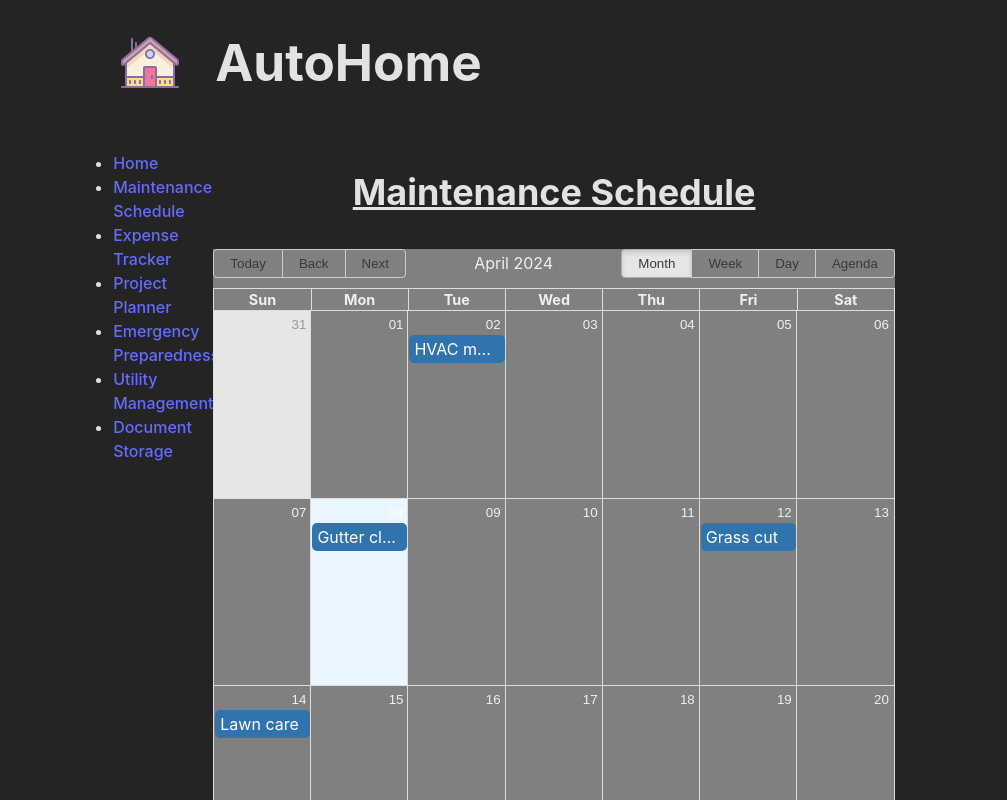
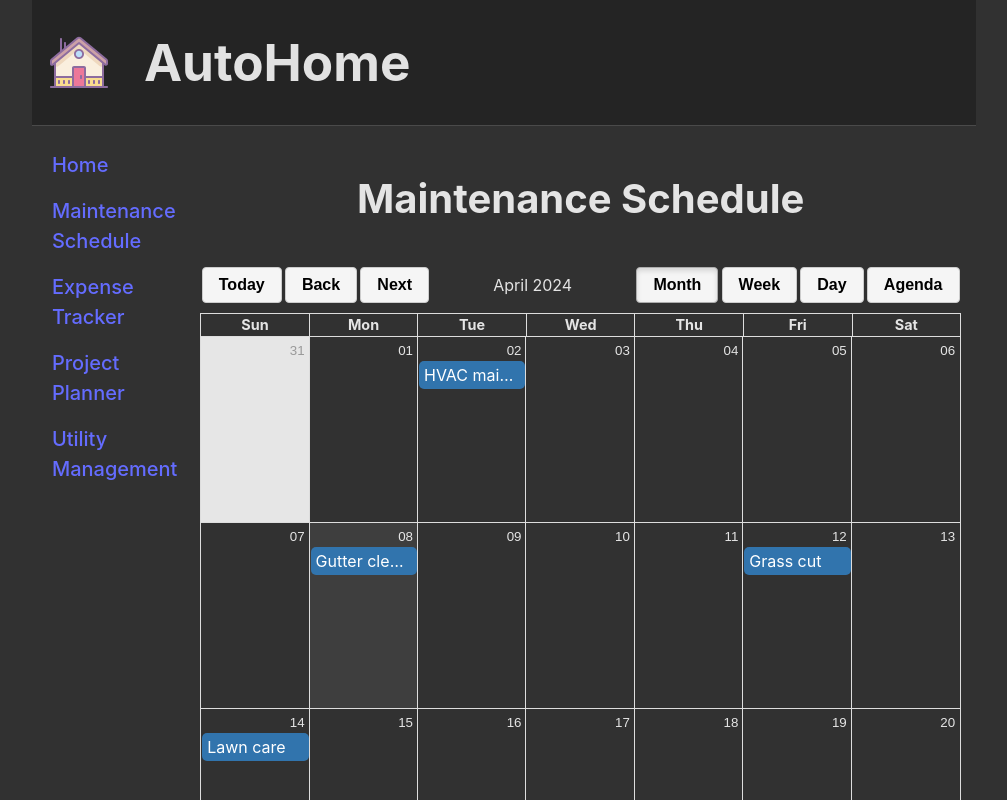
Before and after one commit to dhoffens/autoHome, a React (Vite) app: page /maintenance-schedule in a window 1280 px wide. Shown: the top 800 px of the page, without its empty margins (136-1143 px from the left). Built offline with nearby package versions, Linux system fonts and the light colour scheme.

Commit message:
style maintenance schedule calendar, remove a few routes for now

```diff
--- a/src/components/Header/Header.module.scss
+++ b/src/components/Header/Header.module.scss
@@ -1,6 +1,8 @@
 .header {
     display: flex;
     align-items: center;
+    background-color: #242424;
+    border-bottom: 1px solid #4a4a4a;
 
     .logo {
       padding: 0 1rem;
--- a/src/components/MaintenanceSchedule/MaintenanceSchedule.module.scss
+++ b/src/components/MaintenanceSchedule/MaintenanceSchedule.module.scss
@@ -1,5 +1,42 @@
+@import 'react-big-calendar/lib/sass/styles';
+
 .title {
-    font-size: 36px;
+    font-size: 40px;
     text-align: center;
-    text-decoration: underline;
 }
+
+.calendarContainer {
+    padding: 5px;
+
+    :global {
+        .rbc-toolbar {
+
+            .rbc-btn-group {
+
+                button {
+                    color: black;
+                    background-color: whitesmoke;
+                    font-weight: 600;
+                    font-size: 16px;
+                    padding: 0.5rem 1rem;
+                    border-radius: 4px;
+                    margin: 0 0.1rem;
+                }
+
+                button:hover {
+                    color: whitesmoke;
+                    background-color: black;
+                    transition: 300ms;
+                }
+            }
+        }
+
+        .rbc-today {
+            background-color: #3e3e3e;
+        }
+    }
+
+    .calendar {
+        height: 1000px;
+    }
+}
--- a/src/components/MaintenanceSchedule/MaintenanceSchedule.tsx
+++ b/src/components/MaintenanceSchedule/MaintenanceSchedule.tsx
@@ -1,11 +1,10 @@
+import React from 'react';
+import moment from 'moment';
+import { Calendar, momentLocalizer } from 'react-big-calendar';
+import 'react-big-calendar/lib/sass/styles.scss';
 import styles from './MaintenanceSchedule.module.scss';
-import React from 'react';
-import 'react-big-calendar/lib/sass/styles.scss';
-import { Calendar, momentLocalizer } from 'react-big-calendar';
-import moment from 'moment';
 
 const localizer = momentLocalizer(moment);
-
 const events = [
   {
     title: 'HVAC maintenance',
@@ -33,17 +32,15 @@ export const MaintenanceSchedule: React.FC = () => {
   return (
     <div>
       <h2 className={styles.title}>Maintenance Schedule</h2>
+      <div className={styles.calendarContainer}>
         <Calendar
           localizer={localizer}
           events={events}
           startAccessor="start"
           endAccessor="end"
-        style={{
-          height: 1000,
-          background: 'gray'
-
-         }}
+          className={styles.calendar}
         />
+      </div>
     </div>
   );
 };
--- a/src/components/Sidenav/Sidenav.scss
+++ b/src/components/Sidenav/Sidenav.scss
@@ -1,15 +1,18 @@
 .sidenav {
-    padding: 10px;
-    width: 10%;
+    padding: 0 1.25rem;
+    width: 12%;
     height: 90vh;
 
     .list {
-        list-style-type: disc;
+        list-style-type: none;
         padding: 0;
 
         .listItem {
+
+            padding: 0.5rem 0;
+
             .routerLink {
-                font-size: 30;
+                font-size: 20px;
             }
         }
     }
--- a/src/components/Sidenav/Sidenav.tsx
+++ b/src/components/Sidenav/Sidenav.tsx
@@ -10,9 +10,9 @@ import { Home } from "../Home/Home";
 import { MaintenanceSchedule } from "../MaintenanceSchedule/MaintenanceSchedule";
 import { ExpenseTracker } from "../ExpenseTracker/ExpenseTracker";
 import { ProjectPlanner } from "../ProjectPlanner/ProjectPlanner";
-import { EmergencyPreparedness } from "../EmergencyPreparedness/EmergencyPreparedness";
 import { UtilityManagement } from "../UtilityManagement/UtilityManagement";
-import { DocumentStorage } from "../DocumentStorage/DocumentStorage";
+// import { DocumentStorage } from "../DocumentStorage/DocumentStorage";
+// import { EmergencyPreparedness } from "../EmergencyPreparedness/EmergencyPreparedness";
 
 interface RouteConfig {
     path: string;
@@ -44,20 +44,21 @@ const routes: RouteConfig[] = [
         main: () => <ProjectPlanner />
     },
     {
-        path: "/emergency-preparedness",
-        name: "Emergency Preparedness",
-        main: () => <EmergencyPreparedness />
-    },
-    {
         path: "/utility-management",
         name: "Utility Management",
         main: () => <UtilityManagement />
     },
-    {
-        path: "/document-storage",
-        name: "Document Storage",
-        main: () => <DocumentStorage />
-    }
+    // coming soon ...
+    // {
+    //     path: "/emergency-preparedness",
+    //     name: "Emergency Preparedness",
+    //     main: () => <EmergencyPreparedness />
+    // },
+    // {
+    //     path: "/document-storage",
+    //     name: "Document Storage",
+    //     main: () => <DocumentStorage />
+    // }
   ];
 
 const Sidenav: React.FC = () => {
--- a/src/index.css
+++ b/src/index.css
@@ -5,7 +5,7 @@
 
   color-scheme: light dark;
   color: rgba(255, 255, 255, 0.87);
-  background-color: #242424;
+  background-color: #313131;
 
   font-synthesis: none;
   text-rendering: optimizeLegibility;
```
Lines whose indentation alone changed are shown as unchanged.
